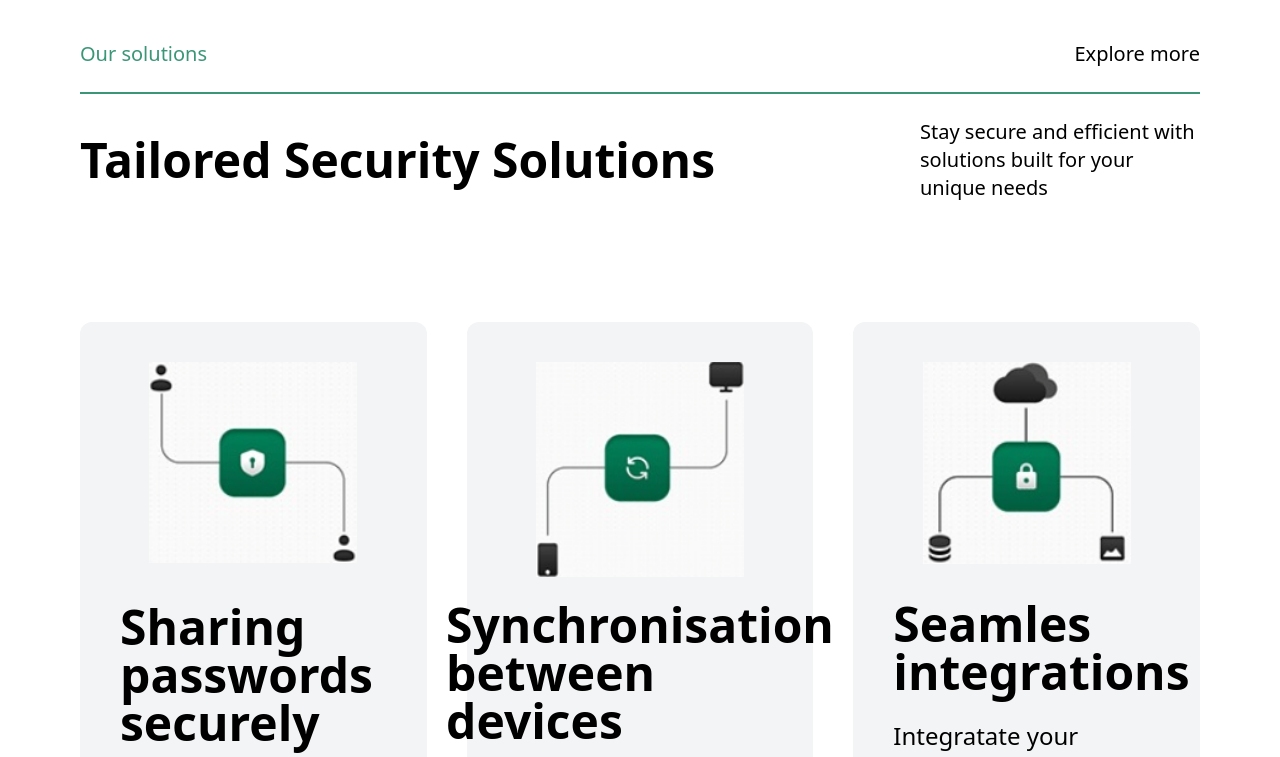
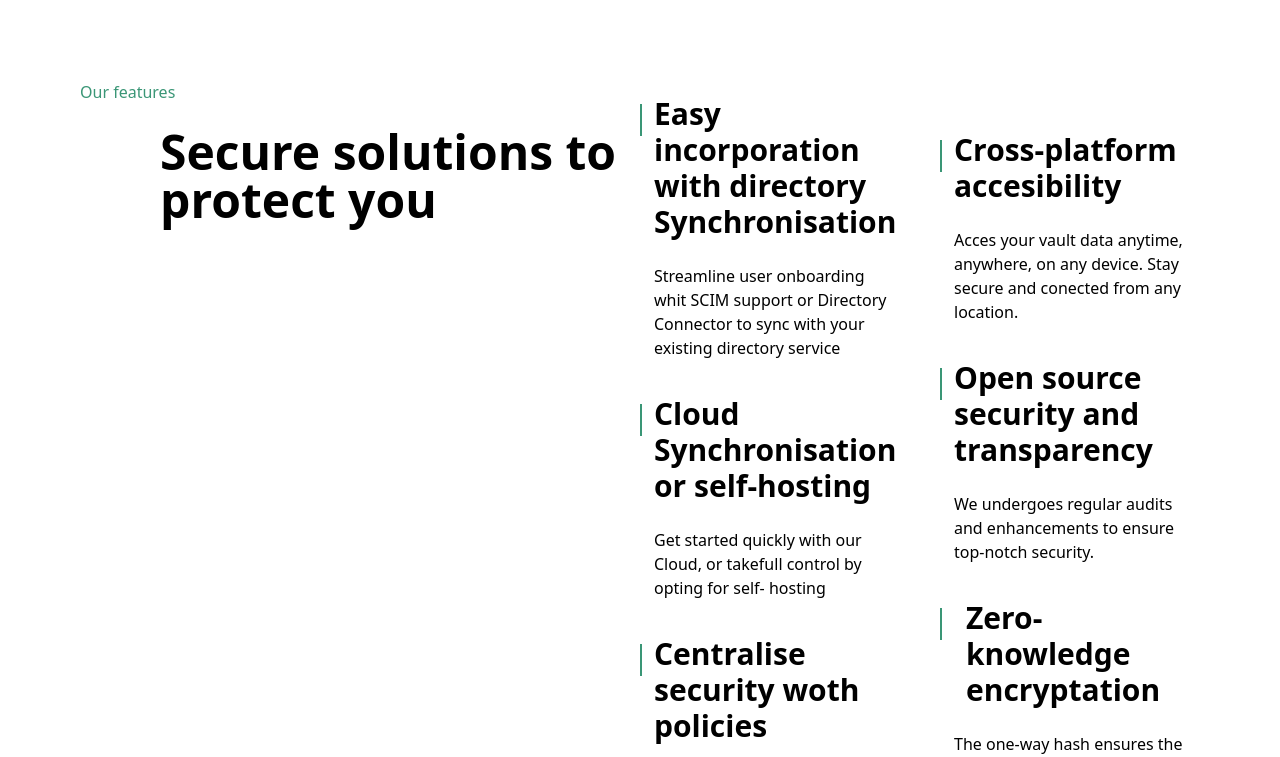
Before and after one commit to AlbertoItuarte/practicas, a React (Vite) app in the folder ParteBeto/: page / in a window 1280 px wide. Shown: the top 757 px of the page. Built offline with nearby package versions, Linux system fonts and the light colour scheme.

Commit message:
Features

```diff
--- a/ParteBeto/src/App.jsx
+++ b/ParteBeto/src/App.jsx
@@ -1,7 +1,13 @@
 import Cards from "./components/cards.jsx";
+import Features from "./components/Features.jsx";
 
 const App = () => {
-  return <Cards />;
+  return (
+    <div>
+      <Features />
+      <Cards />
+    </div>
+  );
 };
 
 export default App;
--- /dev/null
+++ b/ParteBeto/src/components/Features.jsx
@@ -0,0 +1,94 @@
+const Features = () => {
+  return (
+    <div className="">
+      <div className="flex xs:flex-col xs:pt-10 xs:pl-10 sm:px-10 laptop:pt-20 laptop:px-20 desktop:flex-row w-full">
+        <div className="felx flex-col w-full">
+          <p className="text-[#3A9676] text-desktop">Our features</p>
+          <h2 className="text-5xl font-semibold xs:pl-20 xs:pt-4 laptop:pt-6 desktop:w-full 2xl:w-6/12">
+            Secure solutions to protect you
+          </h2>
+        </div>
+        <div className="flex xs:flex-col xs:items-center xs:pt-14 laptop:space-x-10 laptop:flex-row w-full desktop:pt-4">
+          <div className="xs:w-8/12 laptop:w-6/12 ">
+            <div className="flex flex-row">
+              <div className="border border-[#3A9676] mt-2 h-8"></div>
+              <div className="flex flex-col w-full pl-3 ">
+                <h3 className="font-bold text-3xl ">
+                  Easy incorporation with directory Synchronisation
+                </h3>
+                <p className="pt-6 pb-9 text-desktop">
+                  Streamline user onboarding whit SCIM support or Directory
+                  Connector to sync with your existing directory service
+                </p>
+              </div>
+            </div>
+            <div className="flex flex-row">
+              <div className="border border-[#3A9676] mt-2 h-8"></div>
+              <div className="flex flex-col pl-3 ">
+                <h3 className="font-bold text-3xl ">
+                  Cloud Synchronisation or self-hosting
+                </h3>
+                <p className="pt-6 pb-9 text-desktop">
+                  Get started quickly with our Cloud, or takefull control by
+                  opting for self- hosting
+                </p>
+              </div>
+            </div>
+            <div className="flex flex-row">
+              <div className="border border-[#3A9676] mt-2 h-8"></div>
+              <div className="flex flex-col pl-3 ">
+                <h3 className="font-bold text-3xl sm:self-start">
+                  Centralise security woth policies
+                </h3>
+                <p className="pt-6 pb-9 text-desktop">
+                  Direct the user experiences by defining policies and refining
+                  password requirements for all users
+                </p>
+              </div>
+            </div>
+          </div>
+          <div className=" xs:w-8/12 laptop:w-6/12">
+            <div className="flex flex-row">
+              <div className="border border-[#3A9676] mt-2 h-8"></div>
+              <div className="flex flex-col pl-3 ">
+                <h3 className="font-bold text-3xl w-full laptop:w-7/12 desktop:w-full 2xl:w-7/12 sm:self-start">
+                  Cross-platform accesibility
+                </h3>
+                <p className="pt-6 pb-9 text-desktop">
+                  Acces your vault data anytime, anywhere, on any device. Stay
+                  secure and conected from any location.
+                </p>
+              </div>
+            </div>
+            <div className="flex flex-row">
+              <div className="border border-[#3A9676] mt-2 h-8"></div>
+              <div className="flex flex-col pl-3 ">
+                <h3 className="font-bold text-3xl ">
+                  Open source security and transparency
+                </h3>
+                <p className="pt-6 pb-9 text-desktop">
+                  We undergoes regular audits and enhancements to ensure
+                  top-notch security.
+                </p>
+              </div>
+            </div>
+            <div className="flex flex-row">
+              <div className="border border-[#3A9676] mt-2 h-8"></div>
+              <div className="flex flex-col pl-3 ">
+                <h3 className="font-bold text-3xl pl-3 sm:self-start">
+                  Zero-knowledge encryptation
+                </h3>
+                <p className="pt-6 pb-9 text-desktop">
+                  The one-way hash ensures the security of your data, prevening
+                  it from being sotred or trancelularited
+                </p>
+              </div>
+            </div>
+          </div>
+        </div>
+      </div>
+    </div>
+  );
+};
+
+export default Features;
--- a/ParteBeto/src/css/main.css
+++ b/ParteBeto/src/css/main.css
@@ -512,12 +512,20 @@
   margin-bottom: 2.25rem;
 }
 
+.mt-2 {
+  margin-top: 0.5rem;
+}
+
 .flex {
   display: flex;
 }
 
 .grid {
   display: grid;
+}
+
+.h-8 {
+  height: 2rem;
 }
 
 .w-1\/2 {
@@ -540,6 +548,10 @@
   grid-template-columns: repeat(3, minmax(0, 1fr));
 }
 
+.flex-row {
+  flex-direction: row;
+}
+
 .flex-col {
   flex-direction: column;
 }
@@ -560,16 +572,12 @@
   align-self: flex-start;
 }
 
-.rounded {
-  border-radius: 0.25rem;
+.rounded-xl {
+  border-radius: 0.75rem;
 }
 
-.rounded-2xl {
-  border-radius: 1rem;
-}
-
-.rounded-xl {
-  border-radius: 0.75rem;
+.border {
+  border-width: 1px;
 }
 
 .border-b-2 {
@@ -584,11 +592,6 @@
 .bg-gray-100 {
   --tw-bg-opacity: 1;
   background-color: rgb(243 244 246 / var(--tw-bg-opacity, 1));
-}
-
-.bg-gray-200 {
-  --tw-bg-opacity: 1;
-  background-color: rgb(229 231 235 / var(--tw-bg-opacity, 1));
 }
 
 .p-10 {
@@ -608,6 +611,14 @@
   padding-bottom: 1.5rem;
 }
 
+.pb-9 {
+  padding-bottom: 2.25rem;
+}
+
+.pl-3 {
+  padding-left: 0.75rem;
+}
+
 .pt-10 {
   padding-top: 2.5rem;
 }
@@ -625,6 +636,11 @@
   line-height: 2rem;
 }
 
+.text-3xl {
+  font-size: 1.875rem;
+  line-height: 2.25rem;
+}
+
 .text-5xl {
   font-size: 3rem;
   line-height: 1;
@@ -639,7 +655,118 @@
   font-weight: 700;
 }
 
+.font-semibold {
+  font-weight: 600;
+}
+
 .text-\[\#3A9676\] {
   --tw-text-opacity: 1;
   color: rgb(58 150 118 / var(--tw-text-opacity, 1));
 }
+
+@media (min-width: 359px) {
+
+  .xs\:w-8\/12 {
+    width: 66.666667%;
+  }
+
+  .xs\:flex-col {
+    flex-direction: column;
+  }
+
+  .xs\:items-center {
+    align-items: center;
+  }
+
+  .xs\:pl-10 {
+    padding-left: 2.5rem;
+  }
+
+  .xs\:pl-20 {
+    padding-left: 5rem;
+  }
+
+  .xs\:pt-10 {
+    padding-top: 2.5rem;
+  }
+
+  .xs\:pt-14 {
+    padding-top: 3.5rem;
+  }
+
+  .xs\:pt-4 {
+    padding-top: 1rem;
+  }
+}
+
+@media (min-width: 640px) {
+
+  .sm\:self-start {
+    align-self: flex-start;
+  }
+
+  .sm\:px-10 {
+    padding-left: 2.5rem;
+    padding-right: 2.5rem;
+  }
+}
+
+@media (min-width: 1024px) {
+
+  .laptop\:w-6\/12 {
+    width: 50%;
+  }
+
+  .laptop\:w-7\/12 {
+    width: 58.333333%;
+  }
+
+  .laptop\:flex-row {
+    flex-direction: row;
+  }
+
+  .laptop\:space-x-10 > :not([hidden]) ~ :not([hidden]) {
+    --tw-space-x-reverse: 0;
+    margin-right: calc(2.5rem * var(--tw-space-x-reverse));
+    margin-left: calc(2.5rem * calc(1 - var(--tw-space-x-reverse)));
+  }
+
+  .laptop\:px-20 {
+    padding-left: 5rem;
+    padding-right: 5rem;
+  }
+
+  .laptop\:pt-20 {
+    padding-top: 5rem;
+  }
+
+  .laptop\:pt-6 {
+    padding-top: 1.5rem;
+  }
+}
+
+@media (min-width: 1280px) {
+
+  .desktop\:w-full {
+    width: 100%;
+  }
+
+  .desktop\:flex-row {
+    flex-direction: row;
+  }
+
+  .desktop\:pt-4 {
+    padding-top: 1rem;
+  }
+}
+
+@media (min-width: 1536px) {
+
+  .\32xl\:w-6\/12 {
+    width: 50%;
+  }
+
+  .\32xl\:w-7\/12 {
+    width: 58.333333%;
+  }
+}
```
Also changed, not shown: ParteBeto/tailwind.config.js (+8 -1 lines).
